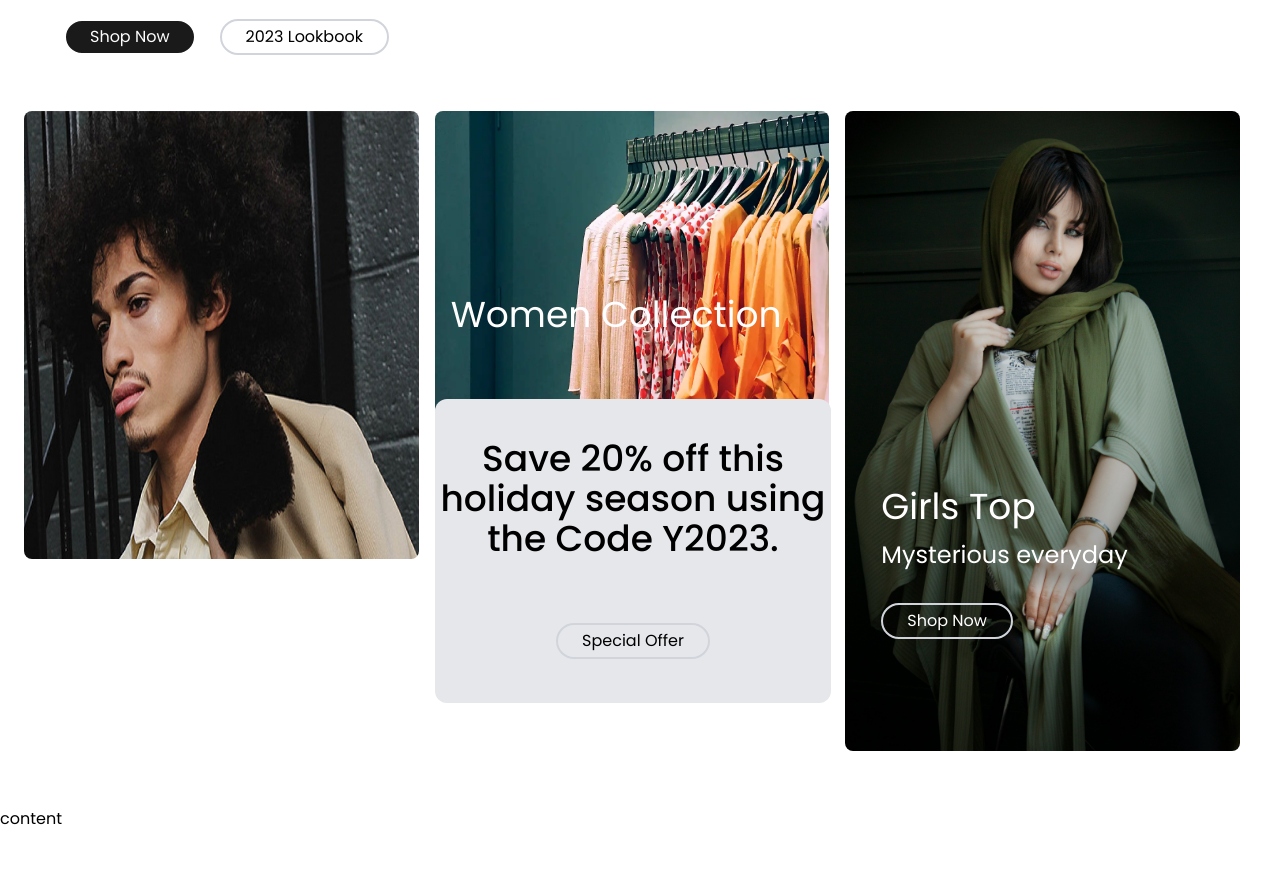
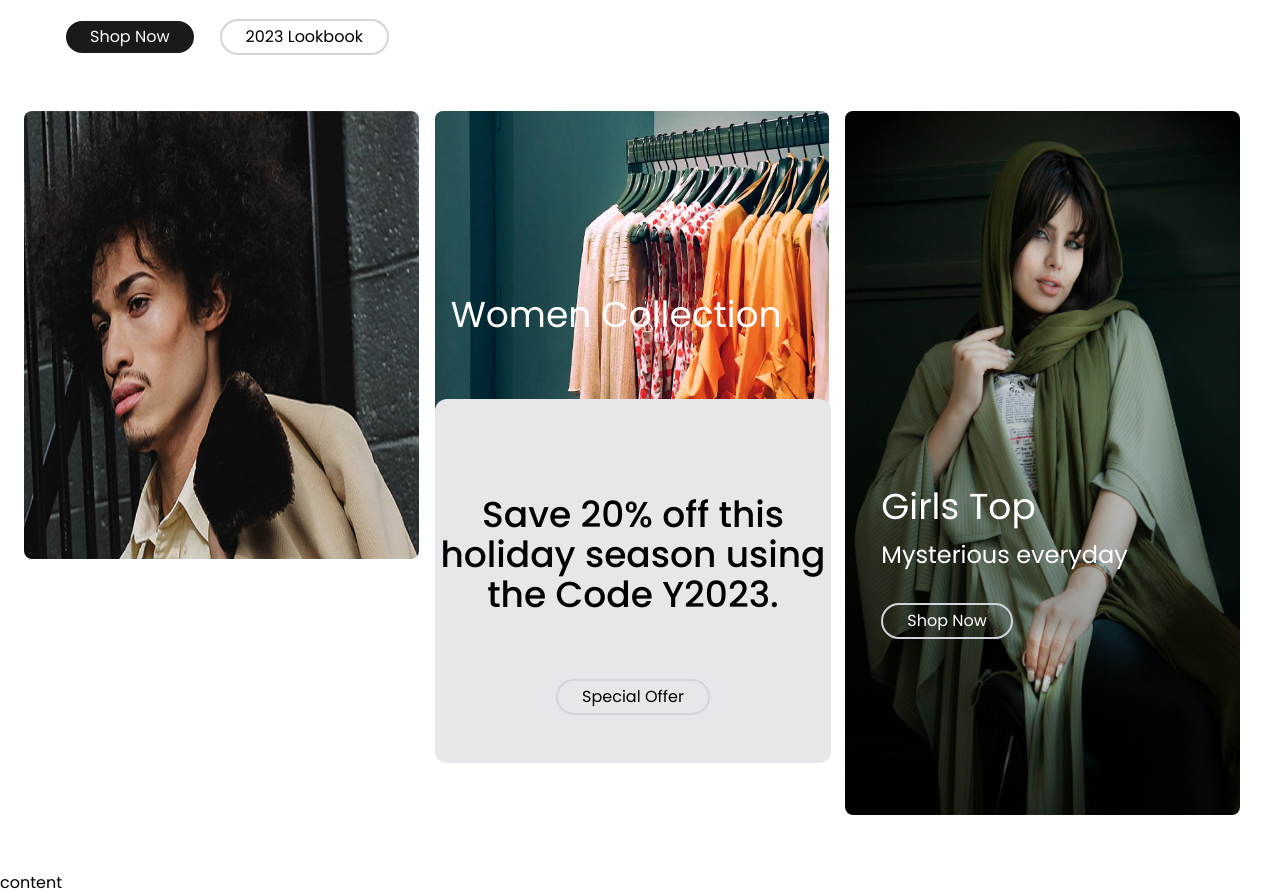
Before and after one commit to Anbumaheshwari/test-repo, a React (Vite) app: page / in a window 1280 px wide. Shown: the part 306-1201 px from the top of the page. Before the commit the page ends 1137 px from the top, so only its background shows below. Built offline with nearby package versions, Linux system fonts and the light colour scheme.

Commit message:
Update Offers.jsx

```diff
--- a/src/Components/Offers.jsx
+++ b/src/Components/Offers.jsx
@@ -10,13 +10,13 @@ const Offers = () => {
 
     <div className='max-w-[1400px] m-auto py-12 px-4 grid lg:grid-cols-3 gap-2'>
 
-        <div className='flex'>
+        <div className='flex flex-initial basis-1/4'>
 
 
            <img className='row-span-2 p-2 rounded-2xl h-[58vh]' src={img} alt='img'/>
 
        <img className='row-span-4 p-2 rounded-2xl grid grid-cols-2  h-[40vh]'src={img1} alt='img1'/>
-        <img className='row-span-2 p-2 rounded-2xl h-[82vh]' src={img2} alt='img2'
+        <img className='row-span-2 p-2 rounded-2xl h-[90vh]' src={img2} alt='img2'
         />
       </div>
     <div >
@@ -24,11 +24,11 @@ const Offers = () => {
          <h1 className='mt-48 mx-4 text-4xl text-white'>Women Collection</h1>
          <button className='flex mt-16 mr-3.5 items-center justify-center rounded-xl bg-gray-200'>
 
-          <div className='mt-10'>
+          <div className='mt-24'>
           <span className='font-medium  text-black text-4xl text-center'>
           Save 20% off this holiday season using the Code Y2023.
          </span>
-         <div className='mt-16 mb-11'>
+         <div className='mt-16 mb-12 '>
          <button className="px-6  py-1 border-2 border-gray-300 hover:border-[#878787] transistion-all rounded-full">
        Special Offer</button>
        </div>
```
